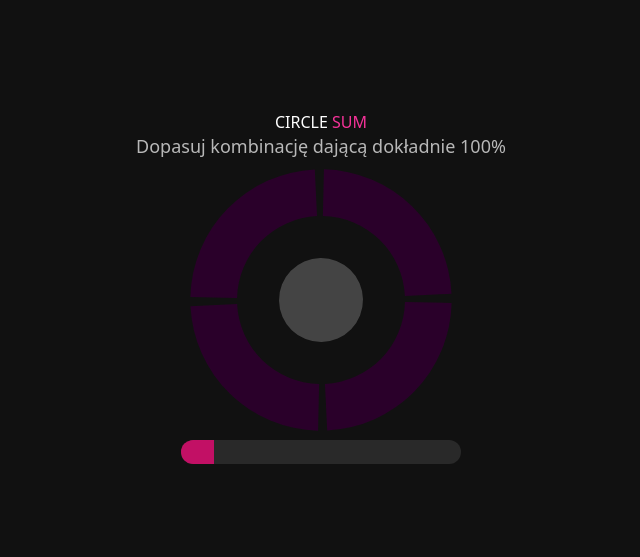
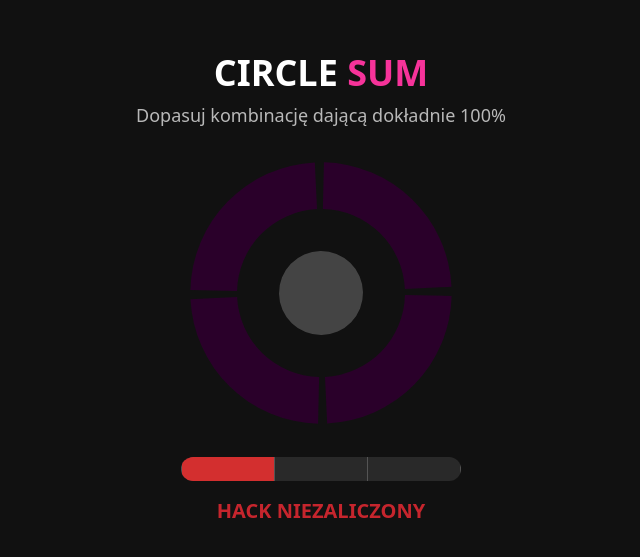
Before and after one commit to tonieninja/tonieninja.github.io, a React (Vite) app: page / in a window 1280 px wide. Shown: the part 111-668 px from the top of the page, without its empty margins (319-959 px from the left). Built offline with nearby package versions, Linux system fonts and the light colour scheme.

Commit message:
Last Fix

```diff
--- a/src/CircleSumGame.jsx
+++ b/src/CircleSumGame.jsx
@@ -1,4 +1,4 @@
-// CircleSumGame.jsx
+// src/CircleSumGame.jsx
 import React, { useEffect, useState, useRef } from 'react';
 import { motion } from 'framer-motion';
 
@@ -9,7 +9,7 @@ const INNER_R_FILL = 45;
 const OFFSET_BASE = 16;
 const MAX_TOTAL = 150;
 const GAP = 4;
-const CYCLE_TIME = 15000; // 15s
+const CYCLE_TIME = 5000; // 15s
 const MAX_CYCLES = 3;
 
 const COLOR_IDLE = '#2a002a';
@@ -57,10 +57,15 @@ export default function CircleSumGame() {
   const [completedCycles, setCompletedCycles] = useState([]);
   const [failed, setFailed] = useState(false);
   const [success, setSuccess] = useState(false);
-  const timerRef = useRef(null);
   const progressRef = useRef(null);
 
   const setupGame = () => {
+    // resetujemy failure przy starcie każdej rundy
+    setFailed(false);
+    setCorrect(false);
+    setProgress(0);
+
+    // generujemy segmenty
     const offset = Math.random() * 360;
     const slice = 360 / TOTAL;
     const segments = Array.from({ length: TOTAL }, (_, i) => ({
@@ -69,7 +74,7 @@ export default function CircleSumGame() {
     }));
     setSegs(segments);
 
-    // generowanie wartości tak jak wcześniej...
+    // generujemy wartości
     const subsetCount = Math.floor(Math.random() * TOTAL) + 1;
     const cuts = [0];
     for (let i = 0; i < subsetCount - 1; i++) cuts.push(Math.random() * 100);
@@ -99,45 +104,51 @@ export default function CircleSumGame() {
     setSel(Array(TOTAL).fill(false));
     setSum(0);
     setIsBad(false);
-    setCorrect(false);
   };
 
+  // Start nowej rundy
   useEffect(() => {
-    if (cycle < MAX_CYCLES && !failed && !success) setupGame();
+    if (cycle < MAX_CYCLES && !success) setupGame();
   }, [cycle]);
 
+  // Timer każdej rundy, powiązany z 'cycle' i 'correct'
   useEffect(() => {
-    if (timerRef.current) clearTimeout(timerRef.current);
     if (progressRef.current) cancelAnimationFrame(progressRef.current);
 
     const start = Date.now();
     const tick = () => {
       const elapsed = Date.now() - start;
       setProgress(Math.min(elapsed / CYCLE_TIME, 1));
+
       if (elapsed < CYCLE_TIME) {
         progressRef.current = requestAnimationFrame(tick);
       } else if (!correct) {
+        // upłynął czas bez poprawnej odpowiedzi
         setFailed(true);
       }
     };
+
     progressRef.current = requestAnimationFrame(tick);
     return () => cancelAnimationFrame(progressRef.current);
-  }, [cycle]);
+  }, [cycle, correct]);
 
+  // Sprawdzanie sumy, przejście do następnej rundy lub zakończenie
   useEffect(() => {
     const currentSum = sel.reduce((acc, v, i) => acc + (v ? values[i] : 0), 0);
     setSum(currentSum);
     setIsBad(currentSum > 100);
-    if (currentSum === 100) {
+
+    if (currentSum === 100 && !correct) {
       setCorrect(true);
       setTimeout(() => {
         setCompletedCycles(prev => {
           const updated = [...prev, cycle];
-          if (updated.length === MAX_CYCLES) setSuccess(true);
+          if (updated.length === MAX_CYCLES) {
+            setSuccess(true);
+          }
           return updated;
         });
         setCycle(prev => prev + 1);
-        setProgress(0);
       }, 1000);
     }
   }, [sel]);
@@ -149,11 +160,13 @@ export default function CircleSumGame() {
   };
 
   return (
-    <div className="flex flex-col items-center justify-center min-h-screen bg-[#111] text-white">
+    <div className="flex flex-col items-center justify-center h-screen overflow-hidden bg-[#111] text-white">
       <h1 className="text-4xl font-bold mb-2">
         CIRCLE <span className="text-pink-500">SUM</span>
       </h1>
-      <p className="text-lg text-white/70 mb-6">Dopasuj kombinację dającą dokładnie 100%</p>
+      <p className="text-lg text-white/70 mb-6">
+        Dopasuj kombinację dającą dokładnie 100%
+      </p>
 
       <div className="relative w-[280px] h-[280px]">
         <motion.svg
@@ -166,18 +179,22 @@ export default function CircleSumGame() {
           {segs.map((s, i) => {
             const mid = (s.start + s.end) / 2;
             const rad = (mid - 90) * (Math.PI / 180);
-            const multiplier = isBad ? 1.5 : 1;
-            const move = sel[i] ? OFFSET_BASE * multiplier : 0;
+            const move = sel[i]
+              ? OFFSET_BASE * (isBad ? 1.5 : 1)
+              : 0;
             const dx = Math.cos(rad) * move;
             const dy = Math.sin(rad) * move;
+
             return (
               <path
                 key={i}
                 d={describeDonutSlice(150, 150, OUTER_R, INNER_R_SEG, s.start % 360, s.end % 360)}
-                fill={sel[i] ? (correct ? COLOR_OK : COLOR_ACTIVE) : COLOR_IDLE}
+                fill={sel[i]
+                  ? (correct ? COLOR_OK : COLOR_ACTIVE)
+                  : COLOR_IDLE}
                 onClick={() => toggle(i)}
                 className="cursor-pointer hover:opacity-80 transition-transform"
-                style={{ transform: `translate(${dx}px, ${dy}px)` }}
+                style={{ transform: `translate(${dx}px,${dy}px)` }}
               />
             );
           })}
@@ -195,19 +212,28 @@ export default function CircleSumGame() {
 
       <div className="mt-6 w-[280px] h-6 bg-white/10 rounded-full overflow-hidden flex">
         {Array(MAX_CYCLES).fill(0).map((_, i) => {
-          const bg = failed
+          const bgColor = failed
             ? COLOR_BAD
             : completedCycles.includes(i)
             ? COLOR_OK
             : COLOR_ACTIVE;
+
           return (
-            <div key={i} className="relative flex-1 h-full border-l border-white/20 last:border-r">
+            <div
+              key={i}
+              className="relative flex-1 h-full border-l border-white/20 last:border-r"
+            >
               <motion.div
                 key={`${cycle}-${i}`}
-                initial={{ backgroundColor: bg }}
+                initial={{ backgroundColor: bgColor }}
                 animate={{
-                  width: cycle === i ? `${progress * 100}%` : completedCycles.includes(i) ? '100%' : '0%',
-                  backgroundColor: bg,
+                  width:
+                    cycle === i
+                      ? `${progress * 100}%`
+                      : completedCycles.includes(i)
+                      ? '100%'
+                      : '0%',
+                  backgroundColor: bgColor,
                 }}
                 transition={{ duration: 0.2 }}
                 className="absolute left-0 top-0 h-full"
@@ -218,10 +244,14 @@ export default function CircleSumGame() {
       </div>
 
       {failed && (
-        <p className="mt-4 text-xl text-red-500 font-bold animate-pulse">HACK NIEZALICZONY</p>
+        <p className="mt-4 text-xl text-red-500 font-bold animate-pulse">
+          HACK NIEZALICZONY
+        </p>
       )}
       {success && (
-        <p className="mt-4 text-xl text-green-500 font-bold animate-pulse">HACK ZALICZONY</p>
+        <p className="mt-4 text-xl text-green-500 font-bold animate-pulse">
+          HACK ZALICZONY
+        </p>
       )}
     </div>
   );
--- a/src/styles/globals.css
+++ b/src/styles/globals.css
@@ -1,3 +1,4 @@
 @import "tailwindcss";
-@import "tailwindcss/preflight";
+@tailwind base;
+@tailwind components;
 @tailwind utilities;
```
